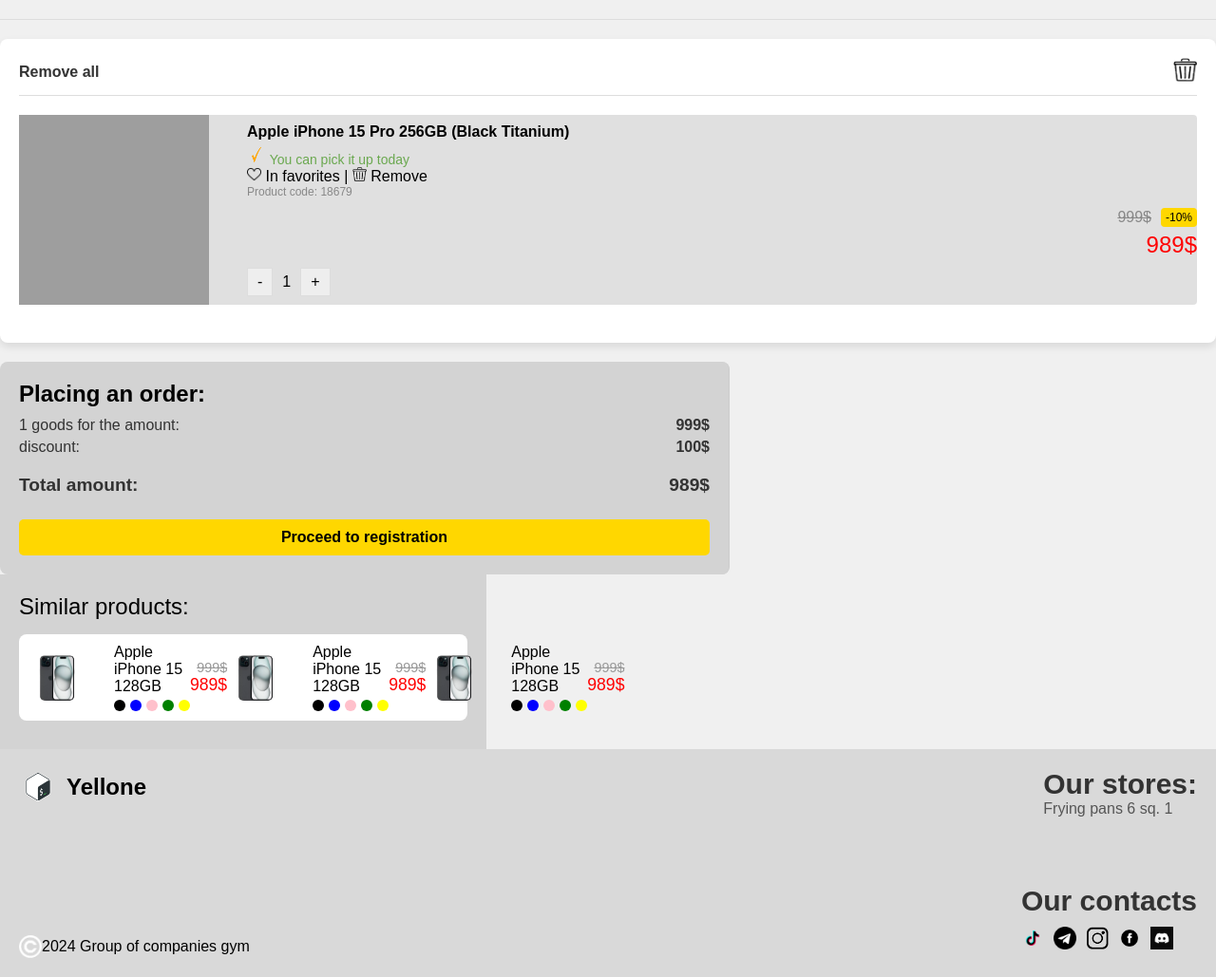
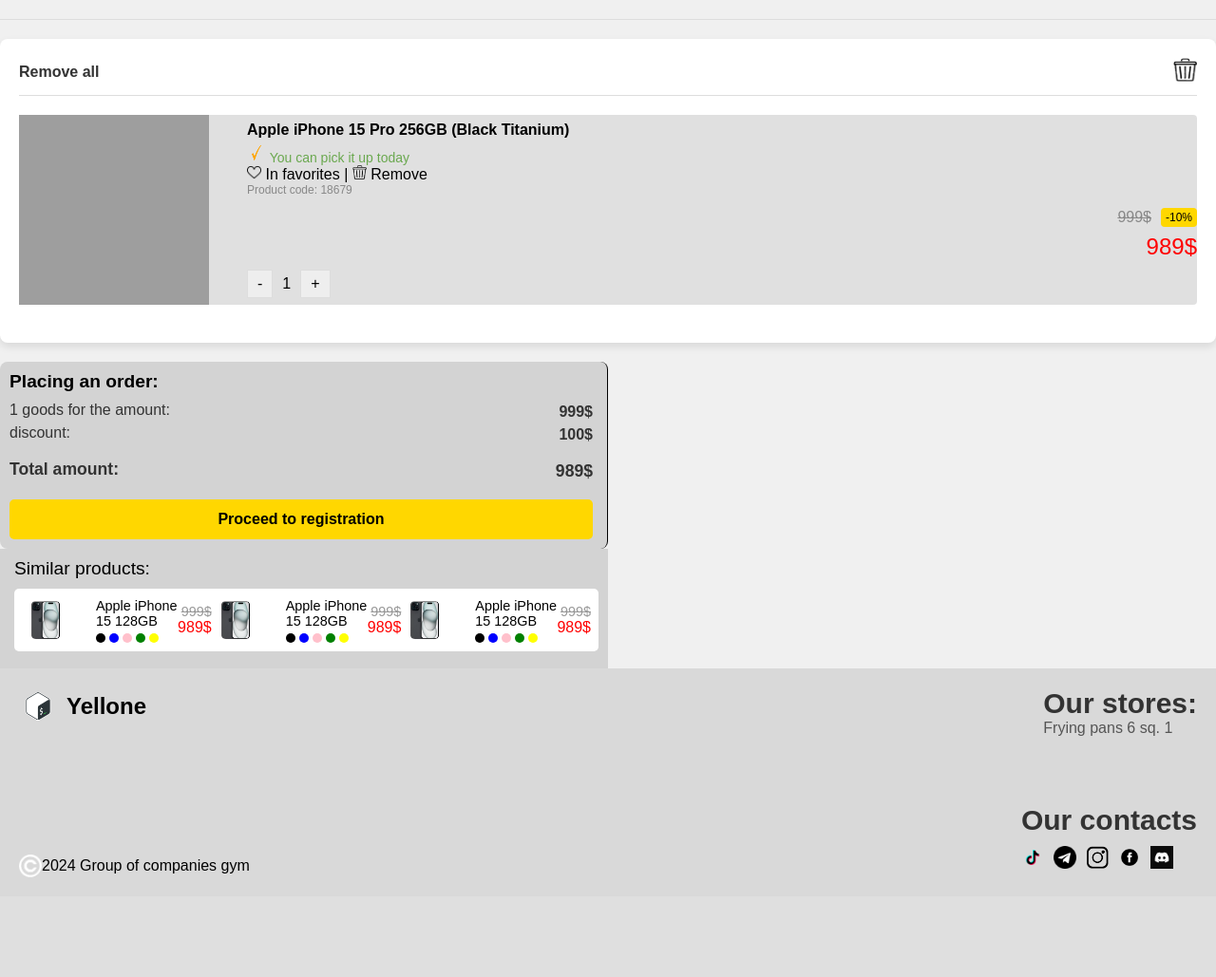
Before and after one commit to Nazar-Sh1/online-marketplace, a PHP site: page /basket.html in a window 1280 px wide. Shown: the part 50-1079 px from the top of the page at 95% size. After the commit the page ends 974 px from the top, so only its background shows below. Run offline with PHP 8.4, Linux system fonts and the light colour scheme; some libraries are stand-ins or nearby versions; grey boxes are pictures that could not be loaded.

Commit message:
add basket

```diff
--- a/css/basket.css
+++ b/css/basket.css
@@ -264,61 +264,70 @@
 }
 
 /* Similar products container */
+.container {
+  display: flex;
+}
+
 .order-container,
 .similar-products {
-    padding: 20px;
+  padding: 10px;
   background-color: #d3d3d3;
 }
 
 .order-container {
-    width: 60%;
-    border-right: 1px solid #ccc;
-    padding-right: 20px;
+  width: 50%;
+  border-right: 1px solid #000;
+  padding-right: 15px;
 }
 
 .order-container h2 {
-    font-size: 1.5em;
+  font-size: 1.2em;
   margin-bottom: 10px;
 }
 
 .order-details p,
 .total p {
   font-size: 1em;
-    margin: 5px 0;
+  margin: 2px 0;
+}
+
+.amount, .discount, .total-amount {
+  font-size: 1em;
+  margin: 2px 0;
 }
 
 .total {
   font-weight: bold;
-    font-size: 1.2em;
-    margin-top: 20px;
+  font-size: 1.1em;
+  margin-top: 15px;
 }
 
 .proceed-button {
   background-color: #ffd700;
   color: #000;
   border: none;
-    padding: 10px 20px;
+  padding: 12px 20px;
   font-size: 1em;
-    margin-top: 20px;
+  margin-top: 15px;
   cursor: pointer;
   border-radius: 5px;
 }
 
 .similar-products {
-    width: 40%;
-    padding-left: 20px;
+  width: 50%;
+  padding-left: 15px;
 }
 
 .similar-products .title {
-    font-size: 1.5em;
-    margin-bottom: 15px;
+  font-size: 1.2em;
+  margin-bottom: 10px;
 }
 
 .product-card {
   background-color: #fff;
-    border-radius: 8px;
-    padding: 10px;
-    margin-bottom: 10px;
+  border-radius: 5px;
+  padding: 8px;
+  margin-bottom: 8px;
   display: flex;
   align-items: center;
   justify-content: space-between;
@@ -330,9 +339,9 @@
 }
 
 .product-image {
-    width: 60px;
+  width: 50px;
   height: auto;
-    margin-right: 10px;
+  margin-right: 8px;
 }
 
 .product-details {
@@ -341,18 +350,18 @@
 }
 
 .product-name {
-    font-size: 1em;
+  font-size: 0.9em;
 }
 
 .color-options {
   display: flex;
-    gap: 5px;
+  gap: 4px;
   margin-top: 5px;
 }
 
 .color {
-    width: 12px;
-    height: 12px;
+  width: 10px;
+  height: 10px;
   border-radius: 50%;
 }
 
@@ -374,8 +383,10 @@
 
 .discounted-price {
   color: red;
-    font-size: 1.1em;
+  font-size: 1em;
 }
+
+
 
 /* Загальний стиль для навігаційної панелі */
 .footer-bar {
```
Lines whose indentation alone changed are shown as unchanged.
